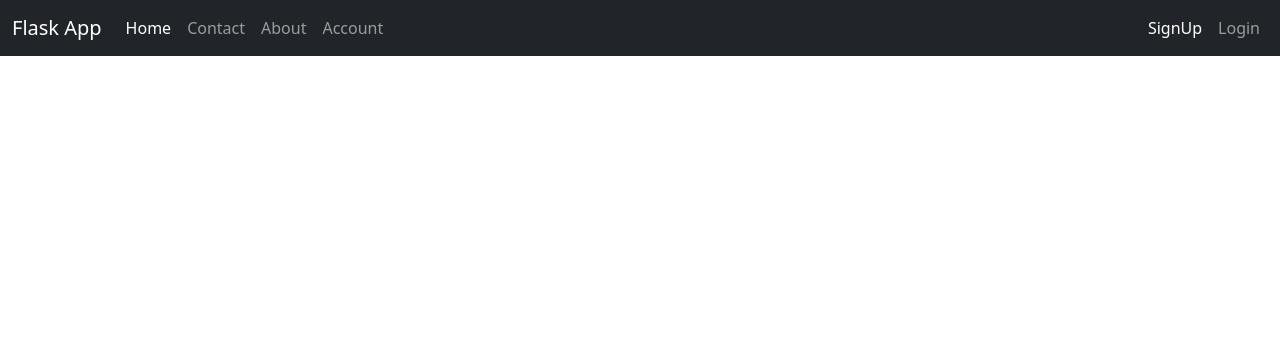
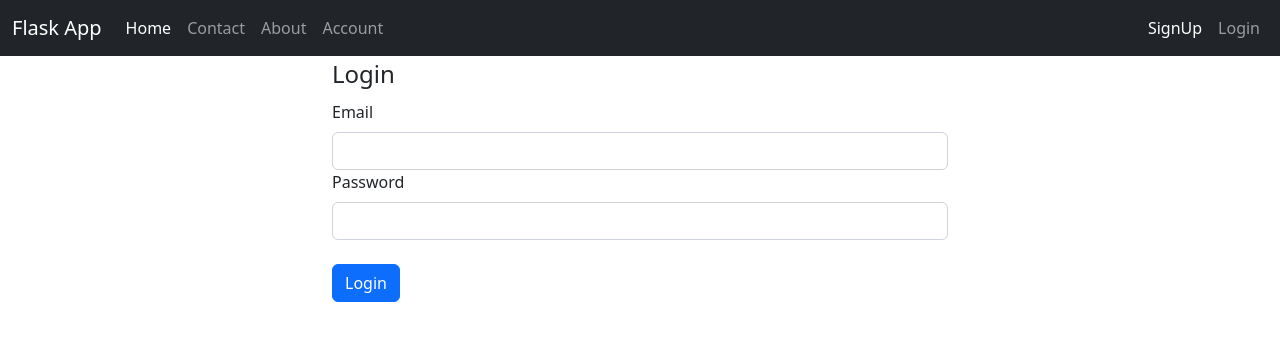
Before and after one commit to infomotin/microblog, a Flask app: page /login in a window 1280 px wide. Shown: the top 341 px of the page. Run offline with Flask 2, Linux system fonts and the light colour scheme.

Commit message:
login form

```diff
--- a/src/routes.py
+++ b/src/routes.py
@@ -30,6 +30,9 @@ def register():
         return redirect('homepage')
     return render_template('register.html', title='Register', form=form)
 # Login the routes in the app
-@app.route('/login')
+@app.route('/login', methods=['GET', 'POST'])
 def login():
-    return render_template('Login.html', title='Login')
+    form = LoginForm()
+    if form.validate_on_submit():
+        return redirect('account')
+    return render_template('Login.html', title='Login',form=form)
--- a/src/templates/login.html
+++ b/src/templates/login.html
@@ -1,5 +1,38 @@
 {% extends 'layouts/layouts.html' %}
-{% block content %}
+{% block contentA %}
+<div class="container w-50">
+    <form action="" method="post">
+        {{ form.hidden_tag() }}
+        <fieldset>
+            <legend>Login </legend>
+            <div class="form-group">
+                {{ form.email.label(class="form-label") }}
+                {% if form.email.errors %}
+                {{ form.email(class="form-control is-invalid") }}
+                {% for e in form.email.errors %}
+                <div class="invalid-feedback">{{ e }}</div>
+                {% endfor %}
+                {% else %}
+                {{ form.email(class="form-control") }}
+                {% endif %}
 
-<h1>Login Page</h1>
-{% endblock content%}
+            </div>
+            <div class="form-group">
+                {{ form.password.label(class="form-label") }}
+                {% if form.password.errors %}
+                {{ form.password(class="form-control is-invalid") }}
+                {% for e in form.password.errors %}
+                <div class="invalid-feedback">{{ e }}</div>
+                {% endfor %}
+                {% else %}
+                {{ form.password(class="form-control") }}
+                {% endif %}
+            </div>
+            <br>
+        </fieldset>
+        <div class="form-group">
+            {{ form.submit(class="btn btn-primary") }}
+        </div>
+    </form>
+</div>
+{% endblock contentA %}
```
Also changed, not shown: src/templates/register.html (+17 -2 lines).
